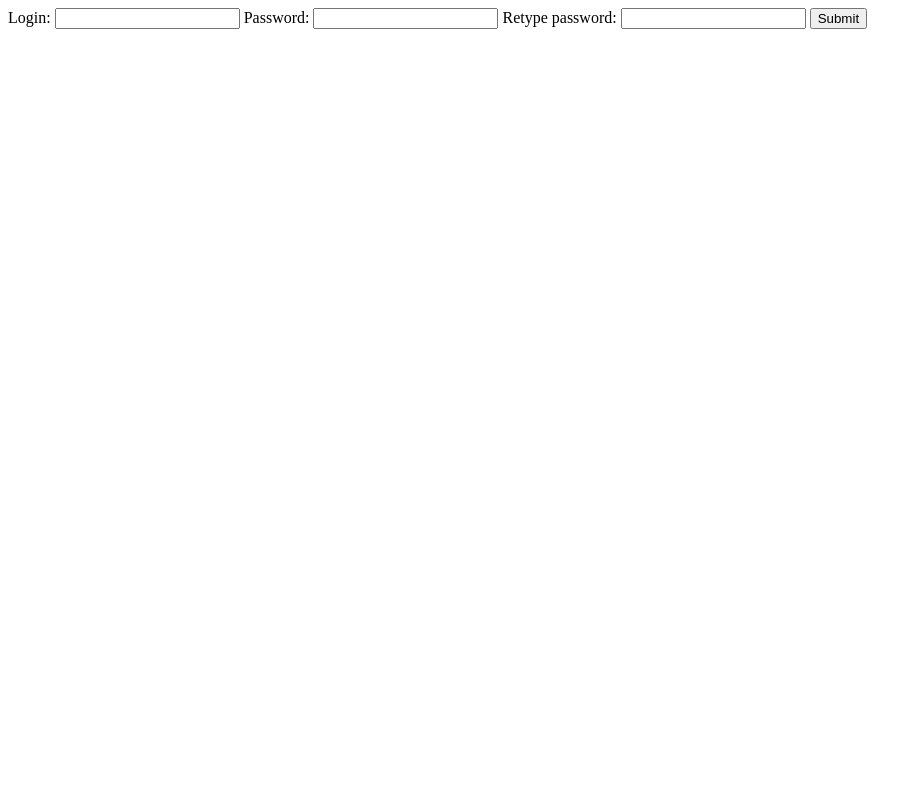
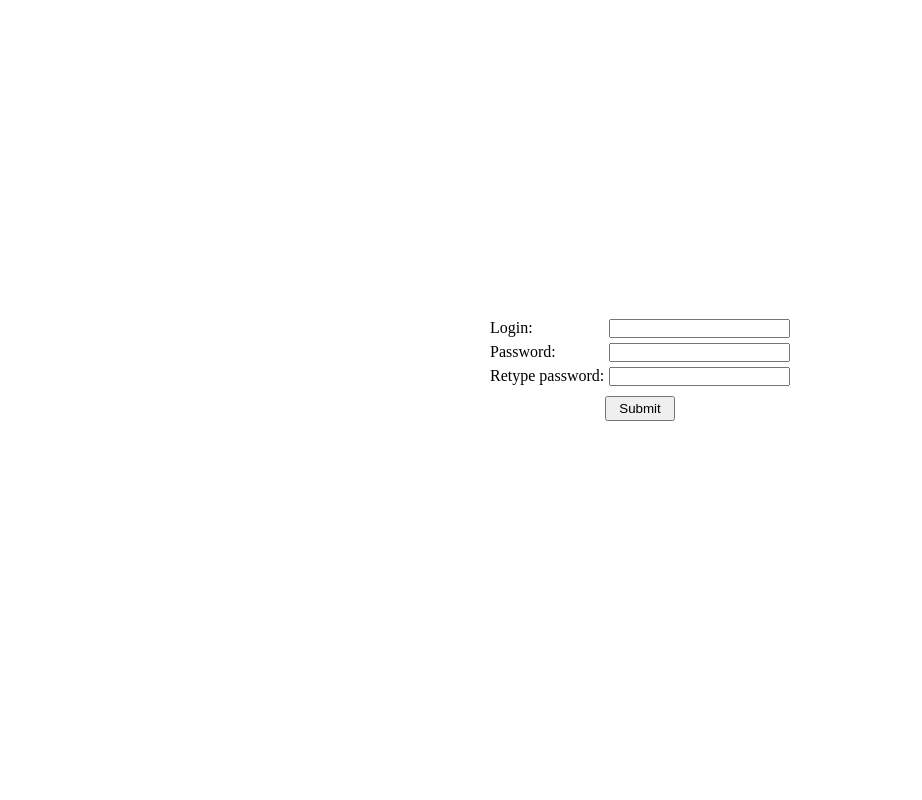
Before and after one commit to LukaszSzary/python_project_flask, a Flask app: page /register/ in a window 1280 px wide. Shown: the whole page, without its empty margins (0-922 px from the left). Run offline with Flask 3, Linux system fonts and the light colour scheme.

Commit message:
add css to index, login, register

```diff
--- /dev/null
+++ b/static/styles/index_login_register.css
@@ -0,0 +1,53 @@
+*{
+    margin:0;
+    padding: 0;
+}
+
+body{
+    display: flex;
+    flex-direction: column;
+    justify-content: center;
+    align-items: center;
+    height: 100vh;
+    width: 100vw;
+}
+
+.flex-column-center{
+    display: flex;
+    flex-direction: column;
+    justify-content: center;
+    align-items: center;
+    width: 300px;
+}
+
+label{
+    width: 100%;
+    display: flex;
+    justify-content: space-between;
+}
+
+label + label{
+    margin-top: 5px;
+}
+
+.input-submit{
+    margin-top: 10px;
+    width: 70px;
+    padding: 3px;
+    text-align: center;
+}
+
+.msg-div{
+    width: 100%;
+    height: 60px;
+    text-align: center;
+}
+
+button{
+    width: 150px;
+    height: 60px;
+}
+
+button + button{
+    margin-top: 10px;
+}
--- a/templates/login_register_template.html
+++ b/templates/index_login_register_template.html
@@ -2,6 +2,7 @@
 <html lang="en">
 <head>
     <meta charset="UTF-8">
+    <link rel="stylesheet" href="{{ url_for('static', filename='styles/index_login_register.css') }}">
     <title>{%  block title %}{% endblock %}</title>
 </head>
 <body>
--- a/templates/register.html
+++ b/templates/register.html
@@ -1,7 +1,7 @@
-{% extends "login_register_template.html" %}
+{% extends "index_login_register_template.html" %}
 {% block title %} Register page {% endblock %}
 {% block content %}
-    <form action="#" method="post">
+    <form action="#" method="post" class="flex-column-center">
         <label>
             Login:
             <input type="text" name="login"/>
@@ -14,7 +14,7 @@
             Retype password:
             <input type="password" name="password2"/>
         </label>
-        <input type="submit"/>
+        <input type="submit" class="input-submit"/>
+    <div class="msg-div">{{ error_msg }}</div>
     </form>
-    <div>{{ error_msg }}</div>
 {% endblock %}
```
Also changed, not shown: templates/index.html (+5 -10 lines), templates/login.html (+4 -3 lines).
